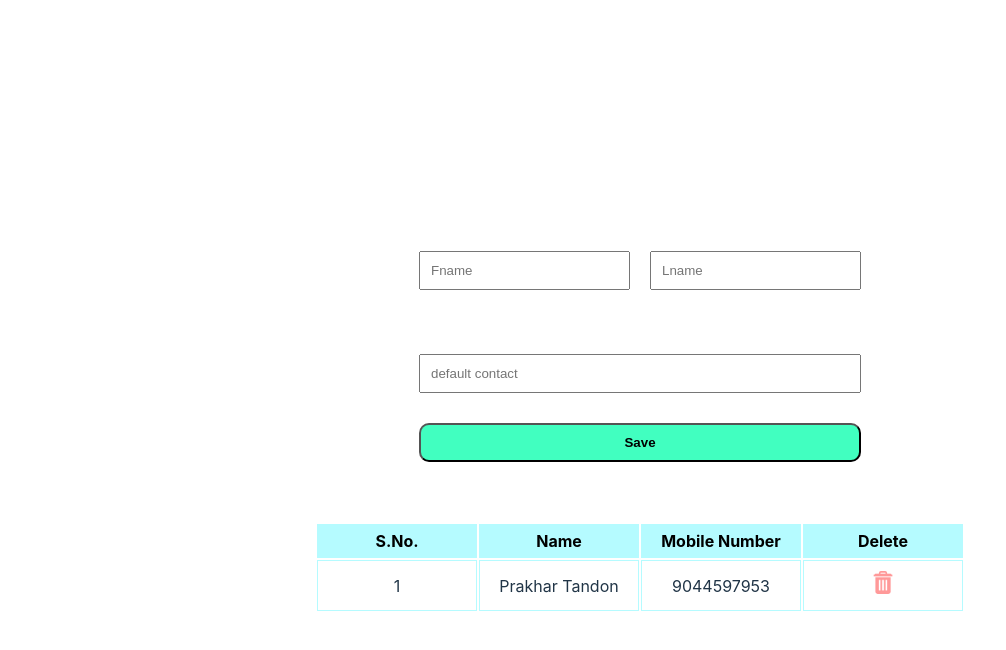
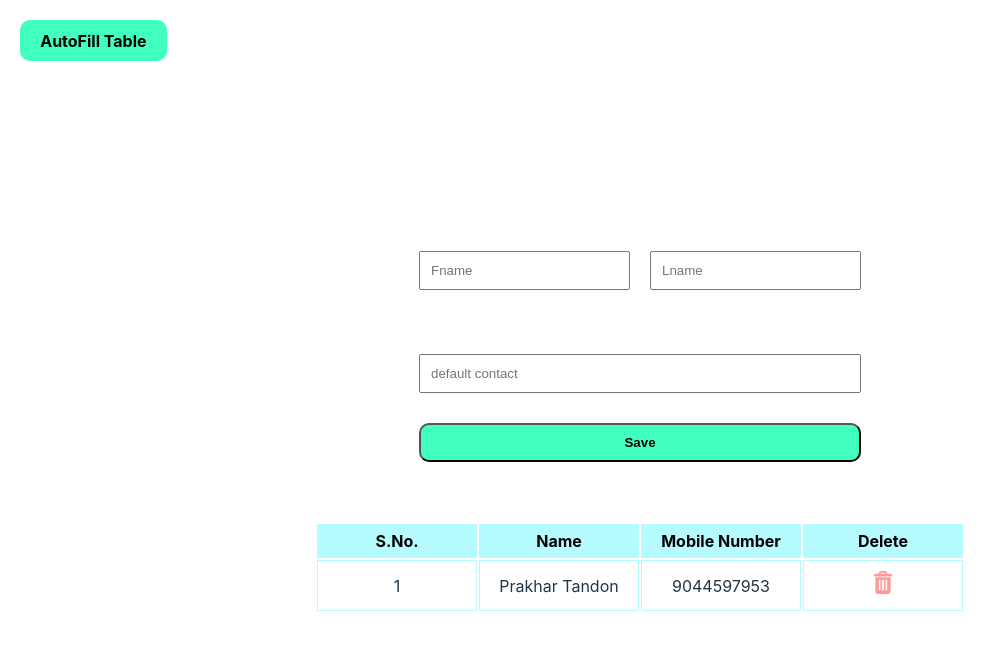
Before and after one commit to prakhart111/easyops_project, a React (Vite) app: page / in a window 1280 px wide. Shown: the top 650 px of the page, without its empty margins (0-1006 px from the left). Built offline with nearby package versions, Linux system fonts and the light colour scheme.

Commit message:
sorting functionality made

```diff
--- a/src/App.css
+++ b/src/App.css
@@ -4,3 +4,8 @@
   padding: 2rem;
   text-align: center;
 }
+.autofill{
+  position: absolute;
+  left:20px;
+  top:20px;
+}
--- a/src/App.jsx
+++ b/src/App.jsx
@@ -2,6 +2,7 @@ import React from 'react'
 import './App.css'
 import TableComponent from './TableComponent'
 import FormComponent from './FormComponent'
+import {autofillData} from "./autofillData"
 
 function App() {
 
@@ -34,6 +35,9 @@ function App() {
 
   return (
     <div className="App">
+      <button className="btn autofill" onClick={()=>{
+        setMasterData(autofillData)
+        }}>AutoFill Table</button>
       <FormComponent masterData={masterData} setMasterData={setMasterData}/>
       <TableComponent masterData={masterData} setMasterData={setMasterData} data={data} columns={columns} />
     </div>
--- a/src/Table.css
+++ b/src/Table.css
@@ -9,3 +9,10 @@ th{
     color:black;
     min-width: 150px;
 }
+th.desc {
+    border-bottom: 5px solid rgb(136, 136, 255);
+  }
+
+  th.asc {
+    border-top: 5px solid orange;
+  }
--- a/src/TableComponent.jsx
+++ b/src/TableComponent.jsx
@@ -1,5 +1,5 @@
 import React from 'react'
-import { useTable } from 'react-table'
+import { useTable,useSortBy } from 'react-table'
 import './Table.css'
 import { deleteRow } from './tableFunctions'
 import trashIcon from "./assets/trash.png"
@@ -27,7 +27,8 @@ const TableComponent = ({masterData,data,setMasterData,columns}) => {
     ])
   }
 
-  const tableInstance = useTable({columns,data},tableHooks);
+  const tableInstance = useTable({columns,data},tableHooks,useSortBy);
+
   const {
     getTableProps,
     getTableBodyProps,
@@ -45,10 +46,11 @@ const TableComponent = ({masterData,data,setMasterData,columns}) => {
                <tr  {...headerGroup.getHeaderGroupProps()}>
                   {
                     headerGroup.headers.map(col=>(
-                      <th {...col.getHeaderProps()}>
-                        {
-                          col.render('Header')
-                        }
+                      <th {...col.getHeaderProps(col.getSortByToggleProps())}
+                      className="font-bold"
+                      >
+                        {col.render('Header')}
+                        {col.isSorted ? (col.isSortedDesc?" ↓":" ↑") : ""}
                       </th>
                     ))
                   }
--- /dev/null
+++ b/src/autofillData.js
@@ -0,0 +1,28 @@
+export const autofillData = [
+    {
+        serial:1,
+        name:"Prakhar Tandon",
+        contact:"9044597953"
+    },
+    {
+        serial:2,
+        name:"Narendra Modi",
+        contact:"123"
+    },
+    {
+        serial:3,
+        name:"Ambani",
+        contact:"912"
+    },
+    {
+        serial:4,
+        name:"Adani",
+        contact:"234"
+    },
+    {
+        serial:5,
+        name:"Zuckerburg",
+        contact:"000"
+    },
+
+]
```
